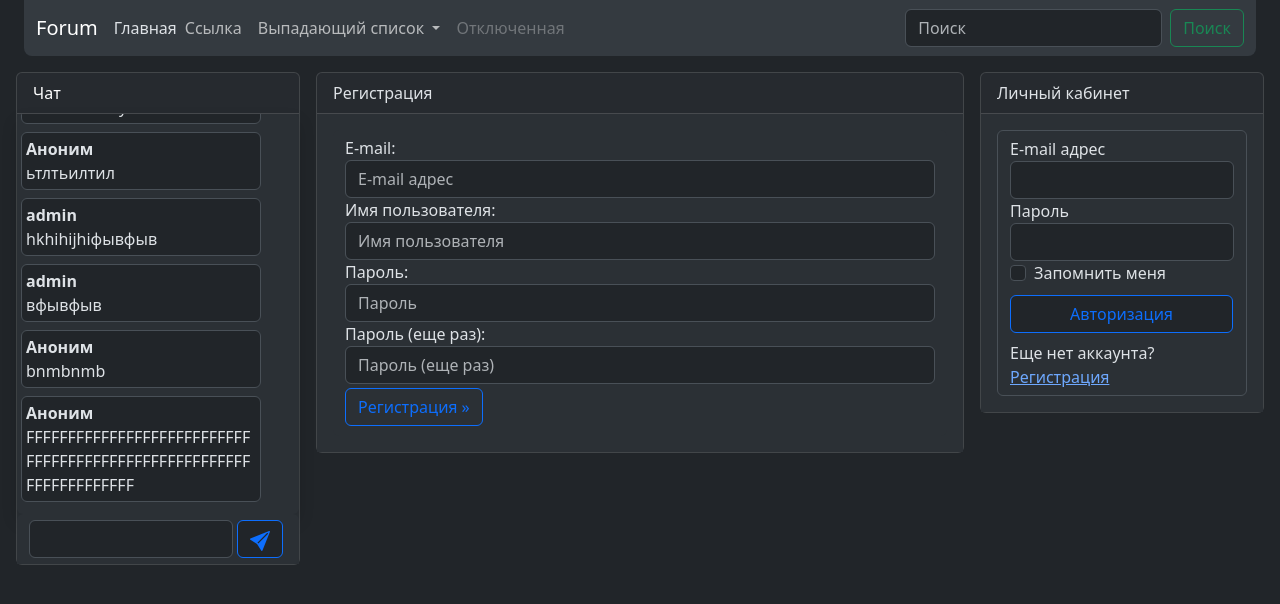
After one commit to BaLaMyt900/Forum, a Django app: template templates/account/signup.html in a window 1280 px wide. The commit adds this page. Shown: the top 604 px of the page. Run offline with Django 4.2, Linux system fonts and the light colour scheme; the template is opened without the code that fills it, so the values that code supplies are empty; data comes from the database, SQL or seed files in the repository; both versions use the stored data as it was after the commit; parts of the project's set-up code (start-up, migrations or seed data) failed here and were passed over.

Commit message:
Работа над регистрацией...

```diff
--- a/livechat/urls.py
+++ b/livechat/urls.py
@@ -3,6 +3,6 @@ from .views import get_latest_chat, chat_add_message, get_chat
 
 urlpatterns = [
     path('api/get_latest_chat/<int:seconds_old>', get_latest_chat, name='get_latest_chat'),
-    path('api/new_chat_message/', chat_add_message),
-    path('api/get_chat/', get_chat),
+    path('api/new_chat_message/', chat_add_message, name='add_message'),
+    path('api/get_chat/', get_chat, name='get_chat'),
 ]
--- a/static/live_chat.js
+++ b/static/live_chat.js
@@ -4,7 +4,7 @@ $(function() {
 });
 
 function updateChat() {
-    $.getJSON('api/get_latest_chat/3', function(data){
+    $.getJSON('/api/get_latest_chat/3', function(data){
         // Enumerate JSON objects
         $.each(data, function (i, item){
                 // console.log(item);
@@ -19,7 +19,7 @@ function updateChat() {
 
 function get_chat() {
     $.getJSON({
-        url: 'api/get_chat/',
+        url: '/api/get_chat/',
         success: function (data){
             $.each(data, function (i, item){
                 // console.log(item);
--- a/static/profile.js
+++ b/static/profile.js
@@ -24,7 +24,7 @@ $(function ($){
             $data[this.name] = $(this).val();
         });
         $.ajax({
-            url: "account/login/",
+            url: "/account/login/",
             type: 'POST',
             data: $data,
             headers: {'X-CSRFToken': csrftokenn},
--- a/templates/account/base.html
+++ b/templates/account/base.html
@@ -2,6 +2,7 @@
 {% block title %}{% block head_title %}{% endblock %}{% endblock %}
 {% block extra_head %}
 {% load i18n %}
+{% load static %}
 {% endblock %}
 {% block body %}
 
--- /dev/null
+++ b/templates/account/signup.html
@@ -0,0 +1,35 @@
+{% extends 'main.html' %}
+{% block title %}{% block head_title %}{% endblock %}{% endblock %}
+{% block extra_head %}
+{% load i18n %}
+{% load static %}
+{% endblock %}
+{% block body %}
+<div class="card">
+  <div class="card-header">Регистрация</div>
+  <div class="card-body bg-body-tertiary">
+    <form class="signup form-control border-0 bg-body-tertiary" id="signup_form" method="post" action="/account/signup/">{% csrf_token %}
+    <label for="id_email">E-mail:</label>
+    <input class="form-control" type="email" name="email" placeholder="E-mail адрес" autocomplete="email" required="" id="id_email">
+
+
+    <label for="id_username">Имя пользователя:</label>
+    <input class="form-control" type="text" name="username" placeholder="Имя пользователя" autocomplete="username" minlength="1" maxlength="150" required="" id="id_username">
+
+
+    <label for="id_password1">Пароль:</label>
+    <input class="form-control" type="password" name="password1" placeholder="Пароль" autocomplete="new-password" required="" id="id_password1">
+
+
+    <label for="id_password2">Пароль (еще раз):</label>
+    <input class="form-control" type="password" name="password2" placeholder="Пароль (еще раз)" autocomplete="new-password" required="" id="id_password2">
+
+  <button class="btn btn-outline-primary my-1" type="submit">Регистрация »</button>
+</form>
+  </div>
+</div>
+{% block content %}
+{% endblock %}
+{% endblock %}
+{% block extra_body %}
+{% endblock %}
--- a/templates/index.html
+++ b/templates/index.html
@@ -5,4 +5,5 @@
     <div class="card-header">fdgdfgdfgs</div>
     <div class="card-body">dgtdsfgfgddddddddggggggggggggggggggggggggggggggggggggggddd</div>
 </div>
+{% if sdfsd %}
 {% endblock body %}
--- a/templates/main.html
+++ b/templates/main.html
@@ -76,9 +76,9 @@
   <div class="p-2" style="width: 300px">
     <div class="card flex-nowrap">
       <div class="card-header">Личный кабинет</div>
-      <div class="card-body bg-body-tertiary">
+      <div class="card-body bg-body-tertiary" id="login_window">
         <form class="form-control bg-body-tertiary" id="login_form">
-          <label for="login_email">Логин</label>
+          <label for="login_email">E-mail адрес</label>
           <input class="form-control" id="login_email" name="login" type="email" required>
           <div class="invalid-feedback" id="login_errors"></div>
           <label for="password">Пароль</label>
@@ -87,11 +87,12 @@
             <input class="form-check-input" id="remember" name="remember" type="checkbox">
             <label class="form-check-label" for="remember">Запомнить меня</label>
           </div>
-          <button class="btn btn-outline-primary my-2 bg-body" type="submit">Авторизация</button>
+          <button class="btn btn-outline-primary my-2 bg-body" style="width: 223px" type="submit">Авторизация</button>
+          <h7>Еще нет аккаунта? <a href="{% url 'account_signup' %}">Регистрация</a></h7>
           <div class="alert alert-danger d-none" id="errors" role="alert"></div>
         </form>
-        <script src="{% static 'profile.js' %}"></script>
       </div>
+      <script src="{% static 'profile.js' %}"></script>
     </div>
   </div>
   </div>
```
Also changed, not shown: templates/account/login.html (deleted, +0 -55 lines), db.sqlite3.
